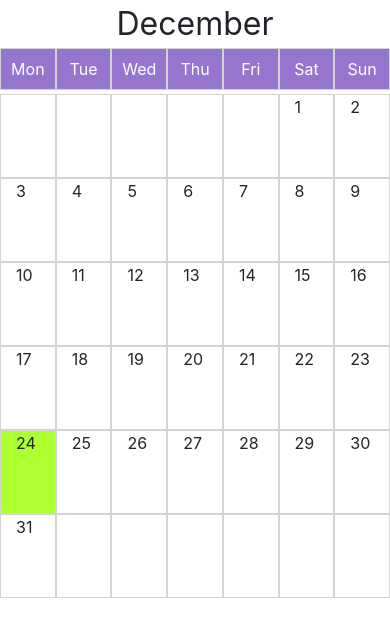
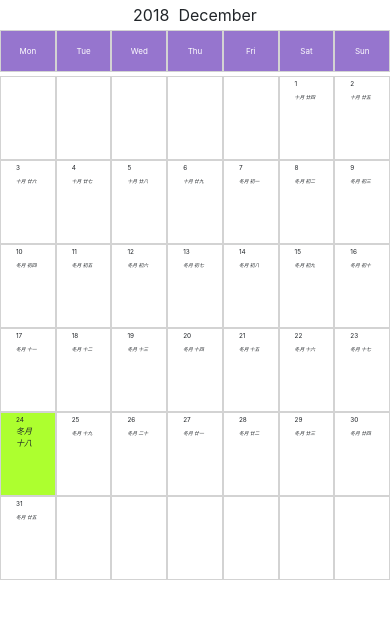
Before and after one commit to weiweimsn/WeITPower, a plain HTML site: page permanentCalendar/index.html in a window 390 px wide. Drawn offline with nearby package versions, Linux system fonts and the light colour scheme; no server answers; a web font is replaced by a local one.

Commit message:
Dec 23, 2018

```diff
--- a/permanentCalendar/index.css
+++ b/permanentCalendar/index.css
@@ -1,45 +1,3 @@
-@media (max-width: 540px) {
-    html {
-        font-size: 1rem;
-    }
-    .row.header>div, .col.today>div {
-        /* font-size: 0.5rem; */
-    }
-    .col {
-        font-size: 0.7rem;
-    }
-}
-
-@media (max-width: 700px) {
-    html {
-        font-size: 1.2rem;
-    }
-    .row.header>div {
-        font-size: 1rem;
-    }
-    .col {
-        font-size: 1rem;
-    }
-    .col.today>div {
-        font-size: 0.6rem;
-        padding: 0;
-        margin: 0;
-    }
-}
-
-@media (max-width: 420px) {
-    html {
-        font-size: 1rem;
-    }
-    .row.header>div {
-        /* font-size: 0.8rem; */
-    }
-    .col {
-        font-size: 1rem;
-    }
-    .col.today>div {}
-}
-
 html {
     font-size: 1rem;
 }
@@ -94,8 +52,14 @@ html, body, .container {
     margin: 0 30px;
 }
 
-#currentMonth{
+#currentMonth, #currentYear{
     font-size: 2rem;
+}
+
+.lunarDate{
+    font-size: 0.6rem;
+    margin-top: 20%;
+    font-style: italic;
 }
 
 .previousMonth, .nextMonth {
@@ -106,3 +70,45 @@ html, body, .container {
     height: 30px;
     align-items: center;
 }
+
+@media (max-width: 700px) {
+    html {
+        font-size: 1rem;
+    }
+    .row.currentMonthRow div, span {
+        font-size: 2rem;
+    }
+    .col {
+        font-size: 1rem;
+    }
+    .col.today>div {
+        font-size: 0.6rem;
+        padding: 0;
+        margin: 0;
+    }
+}
+
+@media (max-width: 540px) {
+    html {
+        font-size: 0.5rem;
+    }
+    .row.currentMonthRow>div, .col.today div, span {
+        font-size: 1rem;
+    }
+    .col {
+        font-size: 0.7rem;
+    }
+}
+
+@media (max-width: 420px) {
+    html {
+        font-size: 0.5rem;
+    }
+    .row.currentMonthRow div, span {
+        font-size: 0.8rem;
+    }
+    .col {
+        font-size: 1rem;
+    }
+    .col.today>div {}
+}
--- a/permanentCalendar/index.html
+++ b/permanentCalendar/index.html
@@ -11,6 +11,7 @@
     <link rel="stylesheet" href="https://maxcdn.bootstrapcdn.com/bootstrap/4.1.3/css/bootstrap.min.css">
     <script src="https://ajax.googleapis.com/ajax/libs/jquery/3.3.1/jquery.min.js"></script>
     <script src="https://maxcdn.bootstrapcdn.com/bootstrap/4.1.3/js/bootstrap.min.js"></script>
+    <script src="./lunarCalendar.js"></script>
     <link rel='stylesheet' href='https://cdnjs.cloudflare.com/ajax/libs/open-iconic/1.1.1/font/css/open-iconic-bootstrap.css'/>
 </head>
 
@@ -18,7 +19,8 @@
     <div class="row currentMonthRow">
 
         <div class="previousMonth" id='previousMonth_btn'><span class="oi oi-arrow-circle-left"></span></div>
-        <div class="center" id='currentMonth'></div>
+        <div id='currentYear'></div>
+        <div id='currentMonth'></div>
         <div class="nextMonth"><span class="oi oi-arrow-circle-right"></span></div>
     </div>
     <div class="row header">
--- a/permanentCalendar/index.js
+++ b/permanentCalendar/index.js
@@ -1,21 +1,26 @@
-var thisMonth;
+var currentDate = new Date();
+var YearChangeEvent;
+var currentYear;
 
 window.onload = function () {
     preLoad();
     // renderCalendarDays();
-    var rowsOfCurrentMonth = CountOfRow();
+    var rowsOfCurrentMonth = CountOfRow(new Date());
     RenderCalander(rowsOfCurrentMonth);
     renderCalendarDays(new Date());
-    getLunarCalendar();
 }
 
 
-function preLoad(){
+function preLoad() {
+    YearChangeEvent = new CustomEvent('onYearChanged');
     var prevMonth = document.getElementsByClassName("previousMonth")[0];
     var nextMonth = document.getElementsByClassName("nextMonth")[0];
+    currentYear = document.getElementById('currentYear');
 
     prevMonth.addEventListener('click', goToPrevMonth);
     nextMonth.addEventListener('click', goToNextMonth);
+    currentYear.addEventListener('onYearChanged', setYearInfo);
+    currentYear.dispatchEvent(YearChangeEvent);
 }
 
 function renderCalendarDays(date) {
@@ -33,12 +38,20 @@ function renderCalendarDays(date) {
     var startIndex = firstDay + 6;
     var currentDay;
     var gap = firstDay - 1 + 6;
+    currentDate = date;
 
     while (count <= numberOfDays) {
         var calendarCell = document.getElementsByClassName("col");
-        // show time
-        var time = hour + ' : ' + minutes + ' ' + seconds;
-        calendarCell[startIndex].innerHTML = count;
+        var span = document.createElement('span');
+        span.innerText = count;
+        calendarCell[startIndex].appendChild(span);
+
+        var lunarDate = document.createElement('div');
+        lunarDate.className = 'lunarDate';
+        const lunarInfo = Lunar.toLunar(year, month, count);
+        lunarDate.innerHTML = lunarInfo[5] + ' ' + lunarInfo[6];
+        calendarCell[startIndex].appendChild(lunarDate);
+
         calendarCell[today + gap].classList.add('today');
         currentDay = calendarCell[today + gap];
         count++;
@@ -66,8 +79,7 @@ function SetTime(currentDay, today, hour, minute, second) {
     }, (1000));
 }
 
-function CountOfRow() {
-    var date = new Date();
+function CountOfRow(date) {
     var year = date.getFullYear();
     var month = date.getMonth();
     var numberOfDays = new Date(year, month + 1, 0).getDate();
@@ -77,8 +89,10 @@ function CountOfRow() {
     return rows;
 }
 
+// create all days / cells in a month in the calendar
 function RenderCalander(rows) {
     var calendar = document.getElementsByClassName('calendarBody')[0];
+    calendar.innerHTML = '';
 
     for (var i = 0; i < rows; i++) {
         // create rows
@@ -97,8 +111,7 @@ function RenderCalander(rows) {
 
 function setDisplayMonth(month) {
     var currentMonth = document.getElementById('currentMonth');
-    thisMonth = month;
-    switch(month){
+    switch (month) {
         case 0:
             currentMonth.innerHTML = 'January';
             break;
@@ -141,39 +154,46 @@ function setDisplayMonth(month) {
     }
 }
 
-function getLunarCalendar() {
-    var xmlhttp;
-    if (window.XMLHttpRequest) {
-        // code for modern browsers
-        xmlhttp = new XMLHttpRequest();
-    } else {
-        // code for old IE browsers
-        xmlhttp = new ActiveXObject("Microsoft.XMLHTTP");
-    }
-
-    xmlhttp.onreadystatechange = function () {
-        if (this.readyState == 4 && this.status == 200) {
-            document.getElementsByClassName("col today")[0].innerHTML = this.responseText;
-        }
-    };
-    xmlhttp.open("POST", "https://www.sojson.com/open/api/lunar/json.shtml", true);
-
-    xmlhttp.setRequestHeader("Content-Type","application/json");
-    // xmlhttp.setRequestHeader("X-Requested-With","XMLHttpRequest");
-    //supported in new browsers...do JSONP based stuff in older browsers...figure out how
-    xmlhttp.setRequestHeader("Access-Control-Allow-Origin","https://www.sojson.com/open/api/lunar/json.shtml");
-    xmlhttp.setRequestHeader("Accept","application/json");
-
-    xmlhttp.send();
+function goToPrevMonth() {
+    currentDate.setMonth(currentDate.getMonth() - 1);
+    currentYear.dispatchEvent(YearChangeEvent);
+    var rowsOfCurrentMonth = CountOfRow(currentDate);
+    RenderCalander(rowsOfCurrentMonth);
+    renderCalendarDays(currentDate);
 }
 
-function goToPrevMonth(){
-    var date = new Date();
-    date.setMonth(thisMonth - 1);
-    // document.getElementsByClassName('calendarBody')[0].innerHTML = '';
-    renderCalendarDays(date);
+function goToNextMonth() {
+    currentDate.setMonth(currentDate.getMonth() + 1);
+    currentYear.dispatchEvent(YearChangeEvent);
+    var rowsOfCurrentMonth = CountOfRow(currentDate);
+    RenderCalander(rowsOfCurrentMonth);
+    renderCalendarDays(currentDate);
 }
 
-function goToNextMonth(){
+function setYearInfo(e) {
+    currentYear.innerHTML = currentDate.getFullYear() + '&nbsp&nbsp';
+}
 
+function createCORSRequest(method, url) {
+    var xhr = new XMLHttpRequest();
+    if ("withCredentials" in xhr) {
+
+        // Check if the XMLHttpRequest object has a "withCredentials" property.
+        // "withCredentials" only exists on XMLHTTPRequest2 objects.
+        xhr.open(method, url, true);
+
+    } else if (typeof XDomainRequest != "undefined") {
+
+        // Otherwise, check if XDomainRequest.
+        // XDomainRequest only exists in IE, and is IE's way of making CORS requests.
+        xhr = new XDomainRequest();
+        xhr.open(method, url);
+
+    } else {
+
+        // Otherwise, CORS is not supported by the browser.
+        xhr = null;
+
+    }
+    return xhr;
 }
--- /dev/null
+++ b/permanentCalendar/lunarCalendar.js
@@ -0,0 +1,227 @@
+/**用法
+ * Lunar.toSolar(2016, 6, 3); 农历转化公历
+ * Lunar.toLunar(2016, 7, 6); 公历转化农历
+ */
+var Lunar = {
+    MIN_YEAR: 1891,
+    MAX_YEAR: 2100,
+    lunarInfo: [
+        [0, 2, 9, 21936], [6, 1, 30, 9656], [0, 2, 17, 9584], [0, 2, 6, 21168], [5, 1, 26, 43344], [0, 2, 13, 59728],
+        [0, 2, 2, 27296], [3, 1, 22, 44368], [0, 2, 10, 43856], [8, 1, 30, 19304], [0, 2, 19, 19168], [0, 2, 8, 42352],
+        [5, 1, 29, 21096], [0, 2, 16, 53856], [0, 2, 4, 55632], [4, 1, 25, 27304], [0, 2, 13, 22176], [0, 2, 2, 39632],
+        [2, 1, 22, 19176], [0, 2, 10, 19168], [6, 1, 30, 42200], [0, 2, 18, 42192], [0, 2, 6, 53840], [5, 1, 26, 54568],
+        [0, 2, 14, 46400], [0, 2, 3, 54944], [2, 1, 23, 38608], [0, 2, 11, 38320], [7, 2, 1, 18872], [0, 2, 20, 18800],
+        [0, 2, 8, 42160], [5, 1, 28, 45656], [0, 2, 16, 27216], [0, 2, 5, 27968], [4, 1, 24, 44456], [0, 2, 13, 11104],
+        [0, 2, 2, 38256], [2, 1, 23, 18808], [0, 2, 10, 18800], [6, 1, 30, 25776], [0, 2, 17, 54432], [0, 2, 6, 59984],
+        [5, 1, 26, 27976], [0, 2, 14, 23248], [0, 2, 4, 11104], [3, 1, 24, 37744], [0, 2, 11, 37600], [7, 1, 31, 51560],
+        [0, 2, 19, 51536], [0, 2, 8, 54432], [6, 1, 27, 55888], [0, 2, 15, 46416], [0, 2, 5, 22176], [4, 1, 25, 43736],
+        [0, 2, 13, 9680], [0, 2, 2, 37584], [2, 1, 22, 51544], [0, 2, 10, 43344], [7, 1, 29, 46248], [0, 2, 17, 27808],
+        [0, 2, 6, 46416], [5, 1, 27, 21928], [0, 2, 14, 19872], [0, 2, 3, 42416], [3, 1, 24, 21176], [0, 2, 12, 21168],
+        [8, 1, 31, 43344], [0, 2, 18, 59728], [0, 2, 8, 27296], [6, 1, 28, 44368], [0, 2, 15, 43856], [0, 2, 5, 19296],
+        [4, 1, 25, 42352], [0, 2, 13, 42352], [0, 2, 2, 21088], [3, 1, 21, 59696], [0, 2, 9, 55632], [7, 1, 30, 23208],
+        [0, 2, 17, 22176], [0, 2, 6, 38608], [5, 1, 27, 19176], [0, 2, 15, 19152], [0, 2, 3, 42192], [4, 1, 23, 53864],
+        [0, 2, 11, 53840], [8, 1, 31, 54568], [0, 2, 18, 46400], [0, 2, 7, 46752], [6, 1, 28, 38608], [0, 2, 16, 38320],
+        [0, 2, 5, 18864], [4, 1, 25, 42168], [0, 2, 13, 42160], [10, 2, 2, 45656], [0, 2, 20, 27216], [0, 2, 9, 27968],
+        [6, 1, 29, 44448], [0, 2, 17, 43872], [0, 2, 6, 38256], [5, 1, 27, 18808], [0, 2, 15, 18800], [0, 2, 4, 25776],
+        [3, 1, 23, 27216], [0, 2, 10, 59984], [8, 1, 31, 27432], [0, 2, 19, 23232], [0, 2, 7, 43872], [5, 1, 28, 37736],
+        [0, 2, 16, 37600], [0, 2, 5, 51552], [4, 1, 24, 54440], [0, 2, 12, 54432], [0, 2, 1, 55888], [2, 1, 22, 23208],
+        [0, 2, 9, 22176], [7, 1, 29, 43736], [0, 2, 18, 9680], [0, 2, 7, 37584], [5, 1, 26, 51544], [0, 2, 14, 43344],
+        [0, 2, 3, 46240], [4, 1, 23, 46416], [0, 2, 10, 44368], [9, 1, 31, 21928], [0, 2, 19, 19360], [0, 2, 8, 42416],
+        [6, 1, 28, 21176], [0, 2, 16, 21168], [0, 2, 5, 43312], [4, 1, 25, 29864], [0, 2, 12, 27296], [0, 2, 1, 44368],
+        [2, 1, 22, 19880], [0, 2, 10, 19296], [6, 1, 29, 42352], [0, 2, 17, 42208], [0, 2, 6, 53856], [5, 1, 26, 59696],
+        [0, 2, 13, 54576], [0, 2, 3, 23200], [3, 1, 23, 27472], [0, 2, 11, 38608], [11, 1, 31, 19176], [0, 2, 19, 19152],
+        [0, 2, 8, 42192], [6, 1, 28, 53848], [0, 2, 15, 53840], [0, 2, 4, 54560], [5, 1, 24, 55968], [0, 2, 12, 46496],
+        [0, 2, 1, 22224], [2, 1, 22, 19160], [0, 2, 10, 18864], [7, 1, 30, 42168], [0, 2, 17, 42160], [0, 2, 6, 43600],
+        [5, 1, 26, 46376], [0, 2, 14, 27936], [0, 2, 2, 44448], [3, 1, 23, 21936], [0, 2, 11, 37744], [8, 2, 1, 18808],
+        [0, 2, 19, 18800], [0, 2, 8, 25776], [6, 1, 28, 27216], [0, 2, 15, 59984], [0, 2, 4, 27424], [4, 1, 24, 43872],
+        [0, 2, 12, 43744], [0, 2, 2, 37600], [3, 1, 21, 51568], [0, 2, 9, 51552], [7, 1, 29, 54440], [0, 2, 17, 54432],
+        [0, 2, 5, 55888], [5, 1, 26, 23208], [0, 2, 14, 22176], [0, 2, 3, 42704], [4, 1, 23, 21224], [0, 2, 11, 21200],
+        [8, 1, 31, 43352], [0, 2, 19, 43344], [0, 2, 7, 46240], [6, 1, 27, 46416], [0, 2, 15, 44368], [0, 2, 5, 21920],
+        [4, 1, 24, 42448], [0, 2, 12, 42416], [0, 2, 2, 21168], [3, 1, 22, 43320], [0, 2, 9, 26928], [7, 1, 29, 29336],
+        [0, 2, 17, 27296], [0, 2, 6, 44368], [5, 1, 26, 19880], [0, 2, 14, 19296], [0, 2, 3, 42352], [4, 1, 24, 21104],
+        [0, 2, 10, 53856], [8, 1, 30, 59696], [0, 2, 18, 54560], [0, 2, 7, 55968], [6, 1, 27, 27472], [0, 2, 15, 22224],
+        [0, 2, 5, 19168], [4, 1, 25, 42216], [0, 2, 12, 42192], [0, 2, 1, 53584], [2, 1, 21, 55592], [0, 2, 9, 54560]
+    ],
+    //是否闰年
+    isLeapYear: function (year) {
+        return ((year % 4 == 0 && year % 100 != 0) || (year % 400 == 0));
+    },
+    //天干地支年
+    lunarYear: function (year) {
+        var gan = ['庚', '辛', '壬', '癸', '甲', '乙', '丙', '丁', '戊', '己'],
+            zhi = ['申', '酉', '戌', '亥', '子', '丑', '寅', '卯', '辰', '巳', '午', '未'],
+            str = year.toString().split("");
+        return gan[str[3]] + zhi[year % 12];
+    },
+    //生肖年
+    zodiacYear: function (year) {
+        var zodiac = ['猴', '鸡', '狗', '猪', '鼠', '牛', '虎', '兔', '龙', '蛇', '马', '羊'];
+        return zodiac[year % 12];
+    },
+    //公历月份天数
+    //@param year 阳历-年
+    //@param month 阳历-月
+    solarMonthDays: function (year, month) {
+        var FebDays = this.isLeapYear(year) ? 29 : 28;
+        var monthHash = ['', 31, FebDays, 31, 30, 31, 30, 31, 31, 30, 31, 30, 31];
+        return monthHash[month];
+    },
+    //农历月份天数
+    lunarMonthDays: function (year, month) {
+        var monthData = this.lunarMonths(year);
+        return monthData[month - 1];
+    },
+    //农历月份天数数组
+    lunarMonths: function (year) {
+        var yearData = this.lunarInfo[year - this.MIN_YEAR];
+        var leapMonth = yearData[0];
+        var bit = (+yearData[3]).toString(2);
+        var months = [];
+        for (var i = 0; i < bit.length; i++) {
+            months[i] = bit.substr(i, 1);
+        }
+
+        for (var k = 0, len = 16 - months.length; k < len; k++) {
+            months.unshift('0');
+        }
+
+        months = months.slice(0, (leapMonth == 0 ? 12 : 13));
+        for (var i = 0; i < months.length; i++) {
+            months[i] = +months[i] + 29;
+        }
+        return months;
+    },
+    //农历每年的天数
+    //@param year 农历年份
+    lunarYearDays: function (year) {
+        var monthArray = this.lunarYearMonths(year);
+        var len = monthArray.length;
+        return (monthArray[len - 1] == 0 ? monthArray[len - 2] : monthArray[len - 1]);
+    },
+    //
+    lunarYearMonths: function (year) {
+        var monthData = this.lunarMonths(year);
+        var res = [];
+        var temp = 0;
+        var yearData = this.lunarInfo[year - this.MIN_YEAR];
+        var len = (yearData[0] == 0 ? 12 : 13);
+        for (var i = 0; i < len; i++) {
+            temp = 0;
+            for (j = 0; j <= i; j++) {
+                temp += monthData[j];
+            }
+            res.push(temp);
+        }
+        return res;
+    },
+    //获取闰月
+    //@param year 农历年份
+    leapMonth: function (year) {
+        var yearData = this.lunarInfo[year - this.MIN_YEAR];
+        return yearData[0];
+    },
+    //计算农历日期与正月初一相隔的天数
+    betweenLunarDays: function (year, month, day) {
+        var yearMonth = this.lunarMonths(year);
+        var res = 0;
+        for (var i = 1; i < month; i++) {
+            res += yearMonth[i - 1];
+        }
+        res += day - 1;
+        return res;
+    },
+    //计算2个阳历日期之间的天数
+    //@param year 阳历年
+    //@param month
+    //@param day
+    //@param l_month 阴历正月对应的阳历月份
+    //@param l_day  阴历初一对应的阳历天
+    betweenSolarDays: function (year, month, day, l_month, l_day) {
+        var time1 = new Date(year + "-" + month + "-" + day).getTime(),
+            time2 = new Date(year + "-" + l_month + "-" + l_day).getTime();
+        return Math.ceil((time1 - time2) / 24 / 3600 / 1000);
+    },
+    //根据距离正月初一的天数计算阴历日期
+    //@param year 阳历年
+    //@param between 天数
+    lunarByBetween: function (year, between) {
+        var lunarArray = [], yearMonth = [], t = 0, e = 0, leapMonth = 0, m = '';
+        if (between == 0) {
+            t = 1;
+            e = 1;
+            m = '正月';
+        } else {
+            year = between > 0 ? year : (year - 1);
+            yearMonth = this.lunarYearMonths(year);
+            leapMonth = this.leapMonth(year);
+            between = between > 0 ? between : (this.lunarYearDays(year) + between);
+            for (var i = 0; i < 13; i++) {
+                if (between == yearMonth[i]) {
+                    t = i + 2;
+                    e = 1;
+                    break;
+                } else if (between < yearMonth[i]) {
+                    t = i + 1;
+                    e = between - ((yearMonth[i - 1]) ? yearMonth[i - 1] : 0) + 1;
+                    break;
+                }
+            }
+
+            m = (leapMonth != 0 && t == leapMonth + 1)
+                ? ('闰'.this.chineseMonth(t - 1))
+                : this.chineseMonth(((leapMonth != 0 && leapMonth + 1 < t) ? (t - 1) : t));
+        }
+        lunarArray.push(year, t, e); //年 月 日
+        lunarArray.push(this.lunarYear(year),
+            this.zodiacYear(year),
+            m,
+            this.chineseNumber(e)); //天干地支年 生肖年 月份 日
+        lunarArray.push(leapMonth); //闰几月
+        return lunarArray;
+    },
+    //中文月份
+    chineseMonth: function (month) {
+        var monthHash = ['', '正月', '二月', '三月', '四月', '五月', '六月', '七月', '八月', '九月', '十月', '冬月', '腊月'];
+        return monthHash[month];
+    },
+    //中文日期
+    chineseNumber: function (num) {
+        var dateHash = ['', '一', '二', '三', '四', '五', '六', '七', '八', '九', '十'];
+        if (num <= 10) {
+            res = '初' + dateHash[num];
+        } else if (num > 10 && num < 20) {
+            res = '十' + dateHash[num - 10];
+        } else if (num == 20) {
+            res = "二十";
+        } else if (num > 20 && num < 30) {
+            res = "廿" + dateHash[num - 20];
+        } else if (num == 30) {
+            res = "三十";
+        }
+        return res;
+    },
+    //转换农历
+    toLunar: function (year, month, day) {
+        var yearData = this.lunarInfo[year - this.MIN_YEAR];
+        if (year == this.MIN_YEAR && month <= 2 && day <= 9) {
+            return [1891, 1, 1, '辛卯', '兔', '正月', '初一'];
+        }
+        return this.lunarByBetween(year, this.betweenSolarDays(year, month, day, yearData[1], yearData[2]));
+    },
+    //转换公历
+    //@param year 阴历-年
+    //@param month 阴历-月，闰月处理：例如如果当年闰五月，那么第二个五月就传六月，相当于阴历有13个月
+    //@param date 阴历-日
+    toSolar: function (year, month, day) {
+        var yearData = this.lunarInfo[year - this.MIN_YEAR];
+        var between = this.betweenLunarDays(year, month, day);
+        var ms = new Date(year + "-" + yearData[1] + "-" + yearData[2]).getTime();
+        var s = ms + between * 24 * 60 * 60 * 1000;
+        var d = new Date();
+        d.setTime(s);
+        year = d.getFullYear();
+        month = d.getMonth() + 1;
+        day = d.getDate();
+        return [year, month, day];
+    }
+};
```
